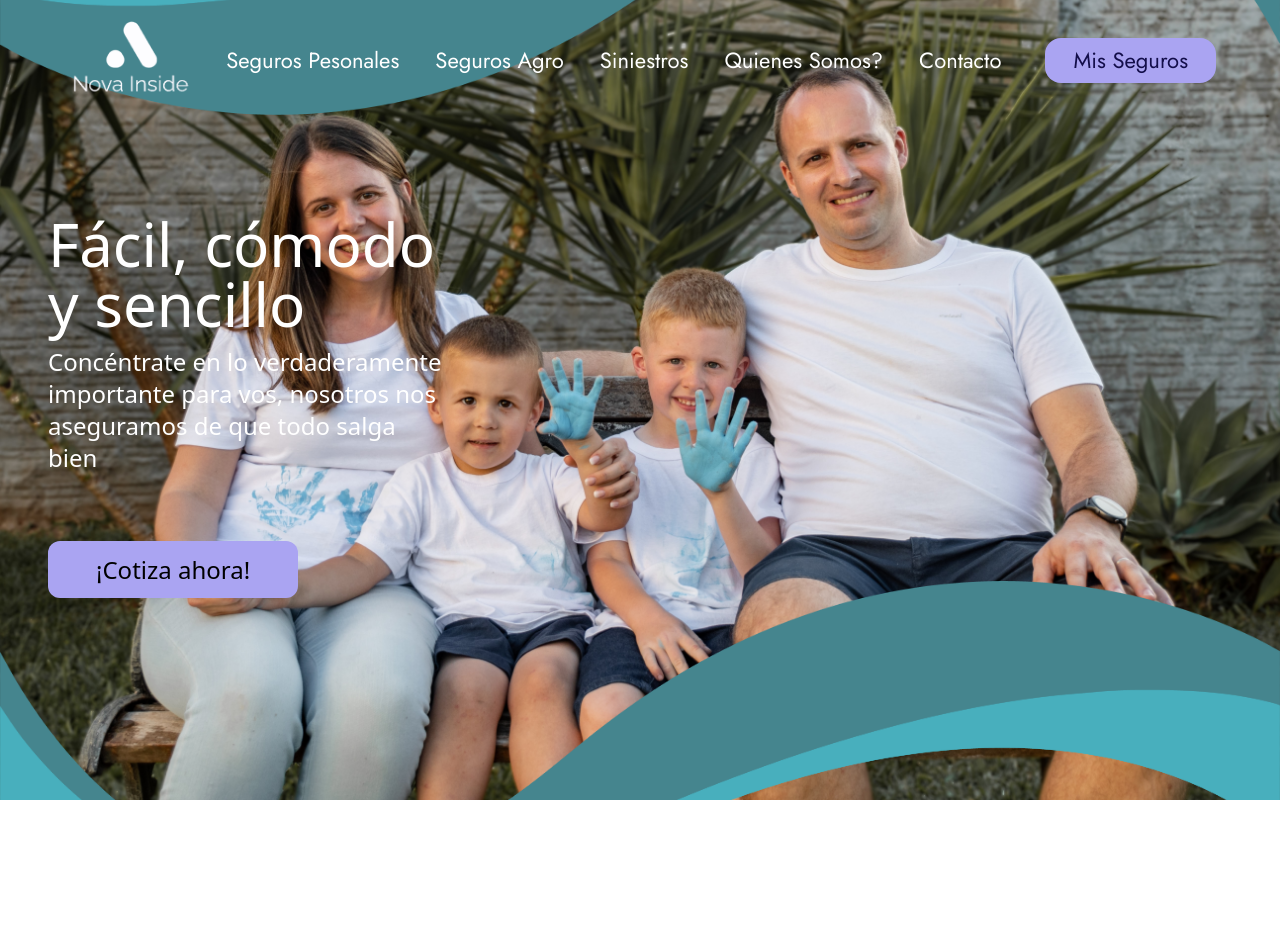
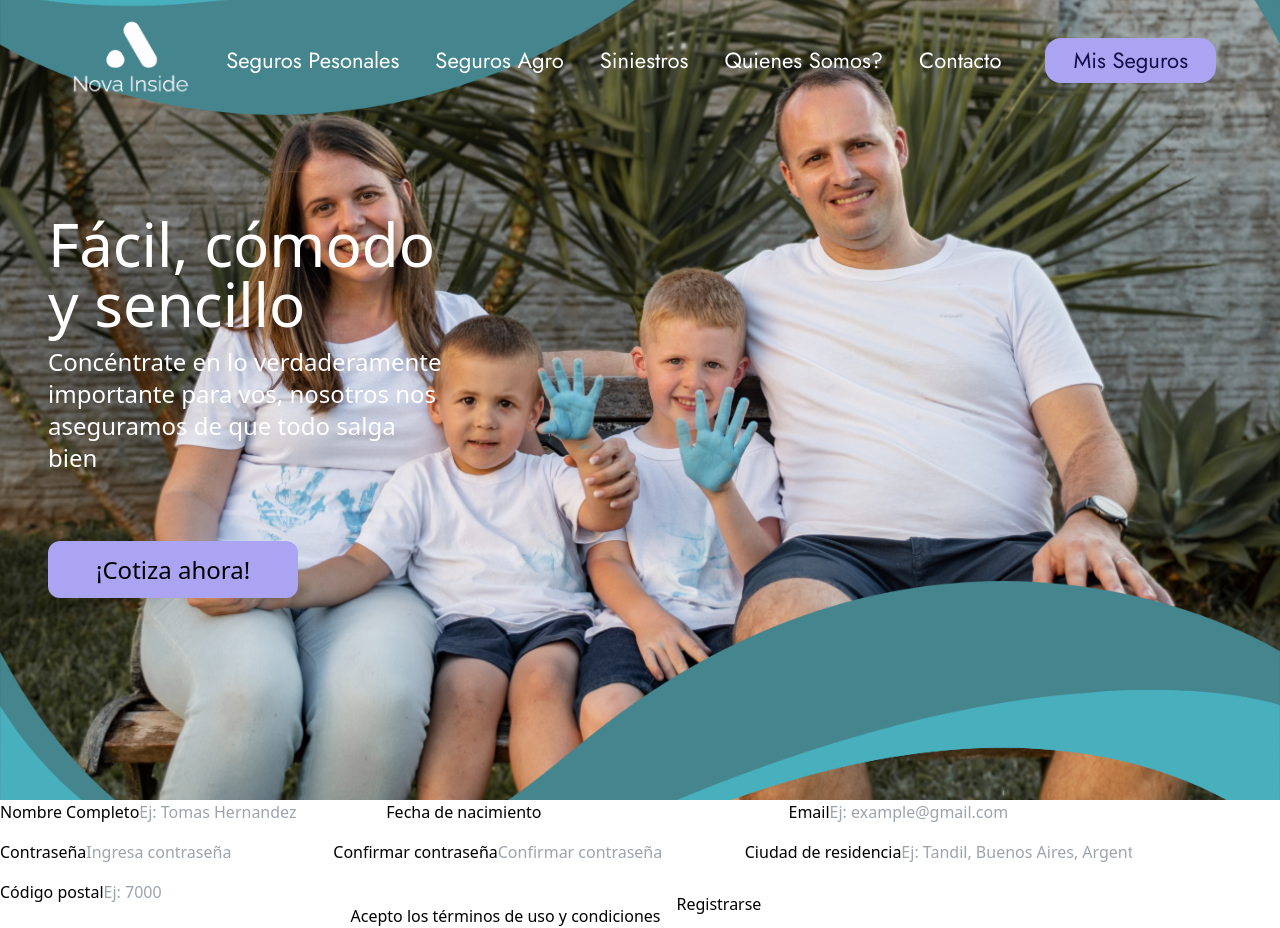
Before and after one commit to joblyapp/team-legumbre, a React (Vite) app: page / in a window 1280 px wide. Before the commit the page ends 800 px from the top, so only its background shows below. Built offline with nearby package versions, Linux system fonts and the light colour scheme; grey boxes are pictures that could not be loaded; a web font is replaced by a local one.

Commit message:
JF-01: create form / Button / Input components

```diff
--- a/package.json
+++ b/package.json
@@ -11,6 +11,7 @@
   "dependencies": {
     "react": "^18.2.0",
     "react-dom": "^18.2.0",
+    "react-hook-form": "^7.41.5",
     "react-icons": "^4.7.1"
   },
   "devDependencies": {
--- a/src/App.jsx
+++ b/src/App.jsx
@@ -1,18 +1,16 @@
-import { useState } from 'react'
-import reactLogo from './assets/react.svg'
-import NavPersonalizado from './componentes/puro/NavPersonalizado'
-import './App.css'
+import './App.css';
+import NavPersonalizado from './componentes/puro/NavPersonalizado';
 import HomeSectionContent from './componentes/HomeSectionContent';
 import GalleryConteiner from './componentes/GalleryConteiner';
 import SectionBanner from './componentes/SectionBanner';
 import Footer from './componentes/Footer';
 
+import { RegisterForm } from './componentes/Share';
+
 function App() {
-  const [count, setCount] = useState(0)
 
   return (
     <>
-
       <div className="App bg-[#ADF5FF] h-screen overflow-x-hidden">
         <NavPersonalizado tipoOscuro={false} className="z-50" />
         <HomeSectionContent></HomeSectionContent>
@@ -20,9 +18,8 @@ function App() {
         <SectionBanner/>
         <Footer/>
       </div>
+      <RegisterForm />
     </>
-
-
   )
 }
 
--- a/src/componentes/GalleryConteiner.jsx
+++ b/src/componentes/GalleryConteiner.jsx
@@ -50,8 +50,8 @@ export default function GalleryConteiner () {
         }
     ];
     return (
-        <section class="section-gallery">
-            <div class="conteiner-gallery">
+        <section className="section-gallery">
+            <div className="conteiner-gallery">
                 {arrayGallery.map ((gallery,index) =><GalleryItems key={index} title={gallery.title} icon= {gallery.icon} bgImg={gallery.bgImg}/>)}
             </div>
         </section>
--- /dev/null
+++ b/src/componentes/Share/Button/index.jsx
@@ -0,0 +1,15 @@
+import styles from './button.module.css';
+
+const Button = ({ children, type, action, variant }) => {
+  return (
+    <button
+    type={type || 'button'}
+    className={styles[variant || 'basic']}
+    onClick={() => {
+      action && action();
+    }}
+    >{children}</button>
+  );
+};
+
+export default Button;
--- /dev/null
+++ b/src/componentes/Share/Forms/RegisterForm.jsx
@@ -0,0 +1,31 @@
+import styles from './form.module.css';
+import { useForm } from 'react-hook-form';
+import { Button, InputForm } from '../index';
+
+const RegisterForm = () => {
+
+  const { handleSubmit, register } = useForm();
+
+  const registerData = data => console.log(data);
+
+  return (
+    <div className={styles.fullContainer}>
+      <form onSubmit={handleSubmit(registerData)} className={styles.form}>
+        <InputForm name={'fullName'} placeholder={'Ej: Tomas Hernandez'} label={'Nombre Completo'} register={register} />
+        <InputForm name={'dob'} label={'Fecha de nacimiento'} register={register} />
+        <InputForm name={'email'} placeholder={'Ej: example@gmail.com'} label={'Email'} register={register} />
+        <InputForm name={'password'} placeholder={'Ingresa contraseña'} label={'Contraseña'} register={register} />
+        <InputForm name={'confirmPassword'} placeholder={'Confirmar contraseña'} label={'Confirmar contraseña'} register={register} />
+        <InputForm name={'location'} placeholder={'Ej: Tandil, Buenos Aires, Argentina'} label={'Ciudad de residencia'} register={register} />
+        <InputForm name={'zip'} placeholder={'Ej: 7000'} label={'Código postal'} register={register} />
+        <div>
+          <InputForm name={'policity'} register={register} />
+          <p>Acepto los <a>términos de uso y condiciones</a></p>
+        </div>
+        <Button type={'submit'}>Registrarse</Button>
+      </form>
+    </div>
+  );
+};
+
+export default RegisterForm;
--- /dev/null
+++ b/src/componentes/Share/Forms/form.module.css
@@ -0,0 +1,13 @@
+.fullContainer {
+  display: flex;
+  justify-content: center;
+  align-items: center;
+
+  width: 100vw;
+}
+
+.form {
+  display: flex;
+  flex-wrap: wrap;
+  gap: 1rem;
+}
--- /dev/null
+++ b/src/componentes/Share/InputForm/index.jsx
@@ -0,0 +1,10 @@
+const InputForm = ({ name, type, label, placeholder, register }) => {
+  return (
+    <div>
+      {label && <label htmlFor={name}>{label}</label>}
+      <input id={name} type={type || 'text'} placeholder={placeholder} {...register(name)} />
+    </div>
+  );
+};
+
+export default InputForm;
--- /dev/null
+++ b/src/componentes/Share/index.js
@@ -0,0 +1,5 @@
+import Button from "./Button";
+import InputForm from "./InputForm";
+import RegisterForm from "./Forms/RegisterForm";
+
+export { Button, InputForm, RegisterForm };
--- a/src/componentes/puro/NavPersonalizado.jsx
+++ b/src/componentes/puro/NavPersonalizado.jsx
@@ -1,8 +1,7 @@
 import { useEffect } from "react";
 import { useRef, useState } from "react";
 import { AiOutlineMenu} from 'react-icons/ai';
-export default function NavPersonalizado(props = { tipoOscuro: false }) {
-  const { tipoOscuro } = props;
+export default function NavPersonalizado({ tipoOscuro= false }) {
   const pestañas = [
     "Seguros Pesonales",
     "Seguros Agro",
```
Also changed, not shown: src/componentes/Share/Button/button.module.css (added), src/componentes/Share/InputForm/inputForm.module.css (added), 1 other file (tests, documents, lock files or other folders). Lines whose indentation alone changed are shown as unchanged.
